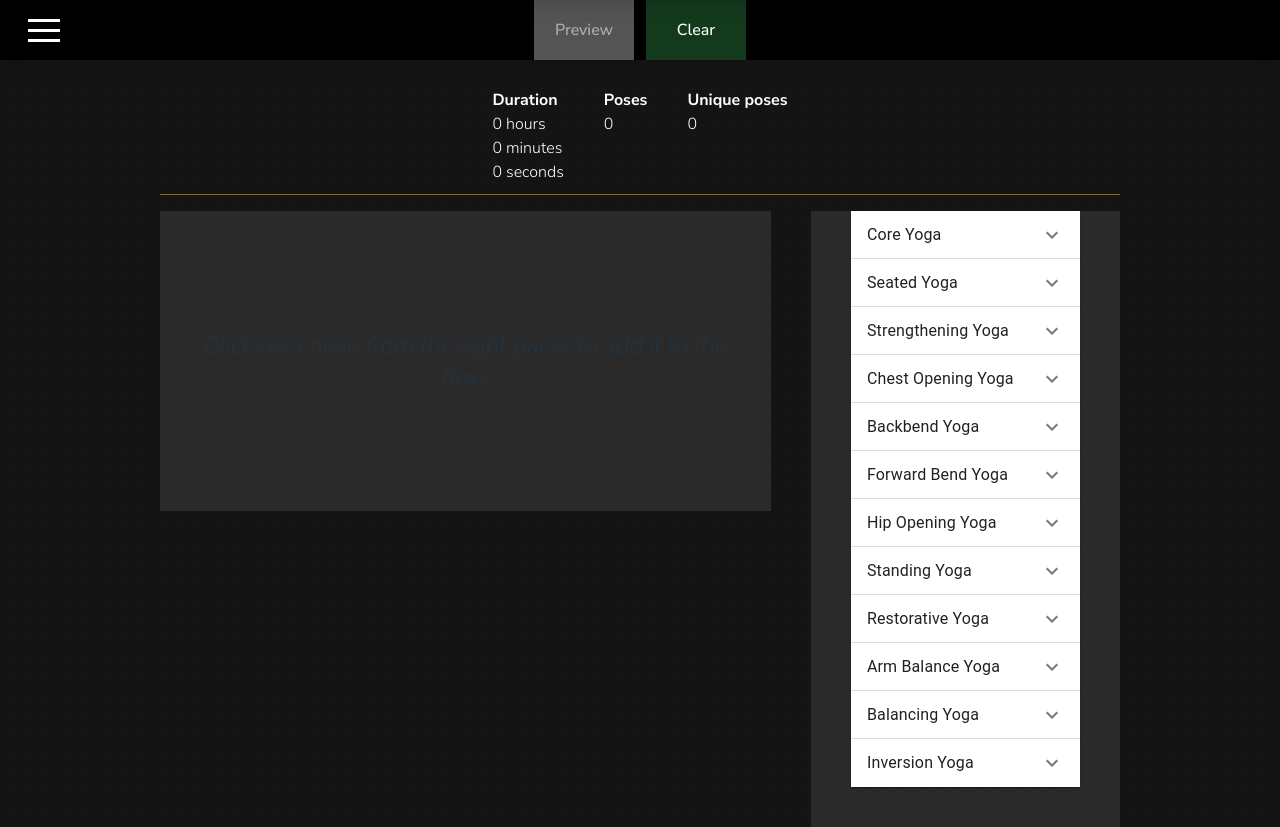
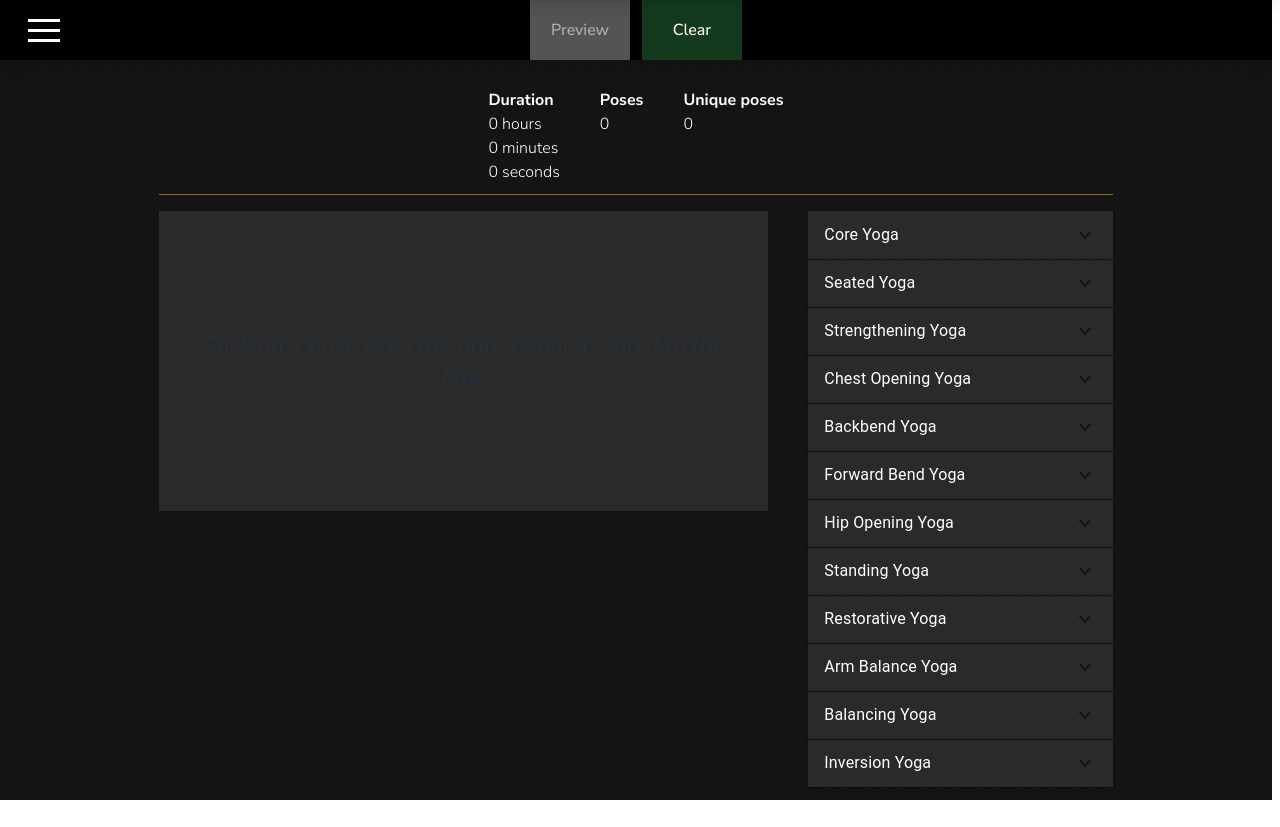
Before and after one commit to sevleo/YoGato-frontend, a React (Vite) app: page /builder in a window 1280 px wide. After the commit the page ends 800 px from the top, so only its background shows below. Built offline with nearby package versions, Linux system fonts and the light colour scheme.

Commit message:
Update scroll styles

```diff
--- a/src/components/buildingBlocks/AspectGroup.tsx
+++ b/src/components/buildingBlocks/AspectGroup.tsx
@@ -12,7 +12,6 @@ import AccordionDetails from "@mui/material/AccordionDetails";
 import AccordionSummary from "@mui/material/AccordionSummary";
 import Typography from "@mui/material/Typography";
 import ExpandMoreIcon from "@mui/icons-material/ExpandMore";
-import Fade from "@mui/material/Fade";
 import { useState } from "react";
 
 export interface AspectGroupType {
@@ -46,25 +45,15 @@ function AspectGroup({
   uniqueAspects,
   setFlow,
 }: AspectGroupProps) {
-  const [expanded, setExpanded] = useState(false);
-
-  const handleExpansion = () => {
-    setExpanded((prevExpanded) => !prevExpanded);
-  };
   return (
     <>
       <Accordion
-        expanded={expanded}
-        onChange={handleExpansion}
-        slots={{ transition: Fade as AccordionSlots["transition"] }}
-        slotProps={{ transition: { timeout: 400 } }}
         sx={{
-          "& .MuiAccordion-region": { height: expanded ? "auto" : 0 },
-          "& .MuiAccordionDetails-root": {
-            display: expanded ? "block" : "none",
-          },
           borderRadius: "0px !important",
           border: "none",
+          // width: "100% !important",
+          backgroundColor: "transparent",
+          color: "white",
         }}
       >
         <AccordionSummary expandIcon={<ExpandMoreIcon />}>
--- a/src/components/sections/AspectCollection.tsx
+++ b/src/components/sections/AspectCollection.tsx
@@ -27,13 +27,13 @@ export default function AspectCollection({
   setFlow,
 }: AspectCollectionProps) {
   return (
-    <div className="flex  w-1/3 flex-col justify-start bg-[#ffffff18] pb-[40px] pl-[40px] pr-[40px]">
+    <div className="flex  w-1/3 flex-col justify-start bg-[#ffffff18]">
       {/* <div>
         <p className="text-black">Poses</p>
       </div> */}
       <div className="h-fit min-h-full w-full gap-5">
         {/* <div className=" border-[1px] border-solid border-neutral-200 p-5"> */}
-        <div className="accordion">
+        <div className="accordion w-full">
           {aspectGroups.map((aspectGroup) => (
             <AspectGroup
               key={aspectGroup.category_name}
--- a/src/index.css
+++ b/src/index.css
@@ -1,6 +1,11 @@
 @tailwind base;
 @tailwind components;
 @tailwind utilities;
+
+html {
+  scrollbar-gutter: stable;
+  overflow-y: scroll;
+}
 
 :root {
   font-family: Inter, system-ui, Avenir, Helvetica, Arial, sans-serif;
@@ -66,6 +71,13 @@ body {
   place-items: center;
   min-width: 320px;
   min-height: 100vh;
+  background-color: #000000;
+  opacity: 1;
+  background-image: radial-gradient(
+    #22201e 0.9500000000000001px,
+    rgb(20, 20, 20) 0.9500000000000001px
+  );
+  background-size: 19px 19px;
   /* background-image: url(../src/assets/background_06.png);
   background-position: left top;
   background-size: auto;
@@ -81,13 +93,6 @@ body {
 }
 
 .builder {
-  background-color: #000000;
-  opacity: 1;
-  background-image: radial-gradient(
-    #22201e 0.9500000000000001px,
-    rgb(20, 20, 20) 0.9500000000000001px
-  );
-  background-size: 19px 19px;
 }
 
 h1 {
--- a/src/output.css
+++ b/src/output.css
@@ -646,10 +646,6 @@ video {
   margin-top: auto;
 }
 
-.block {
-  display: block;
-}
-
 .flex {
   display: flex;
 }
@@ -856,15 +852,15 @@ video {
   border-top-right-radius: 0.375rem;
 }
 
+.border {
+  border-width: 1px;
+}
+
 .border-0 {
   border-width: 0px;
 }
 
 .border-\[1px\] {
-  border-width: 1px;
-}
-
-.border {
   border-width: 1px;
 }
 
@@ -1215,6 +1211,11 @@ video {
 
 .ease-in-out {
   transition-timing-function: cubic-bezier(0.4, 0, 0.2, 1);
+}
+
+html {
+  scrollbar-gutter: stable;
+  overflow-y: scroll;
 }
 
 :root {
@@ -1280,21 +1281,6 @@ body {
   place-items: center;
   min-width: 320px;
   min-height: 100vh;
-  /* background-image: url(../src/assets/background_06.png);
-  background-position: left top;
-  background-size: auto;
-  background-repeat: repeat;
-  background-attachment: scroll;
-  background-color: #22201e; */
-}
-
-.canvas {
-  /* opacity: 1;
-  background-image: radial-gradient(#000000 0.45px, #22201e 0.45px);
-  background-size: 9px 9px; */
-}
-
-.builder {
   background-color: #000000;
   opacity: 1;
   background-image: radial-gradient(
@@ -1302,6 +1288,21 @@ body {
     rgb(20, 20, 20) 0.9500000000000001px
   );
   background-size: 19px 19px;
+  /* background-image: url(../src/assets/background_06.png);
+  background-position: left top;
+  background-size: auto;
+  background-repeat: repeat;
+  background-attachment: scroll;
+  background-color: #22201e; */
+}
+
+.canvas {
+  /* opacity: 1;
+  background-image: radial-gradient(#000000 0.45px, #22201e 0.45px);
+  background-size: 9px 9px; */
+}
+
+.builder {
 }
 
 h1 {
```
